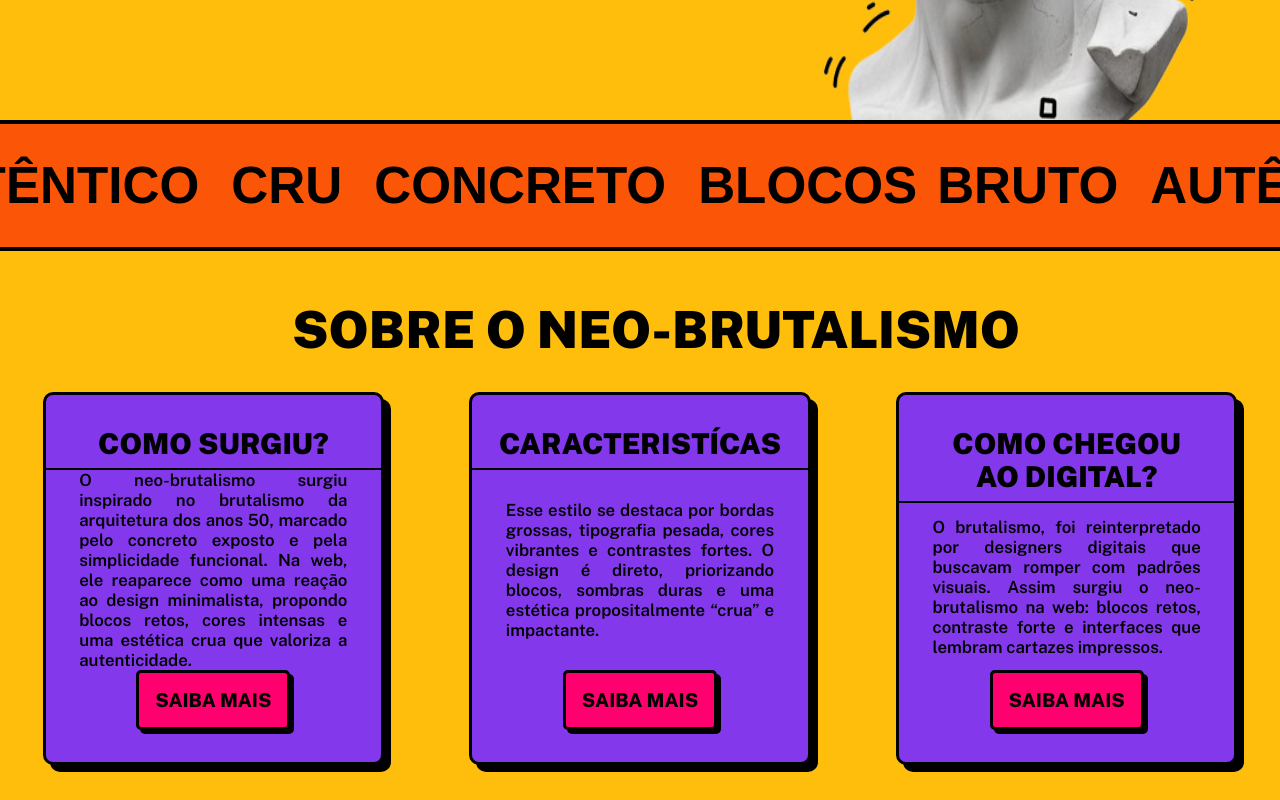
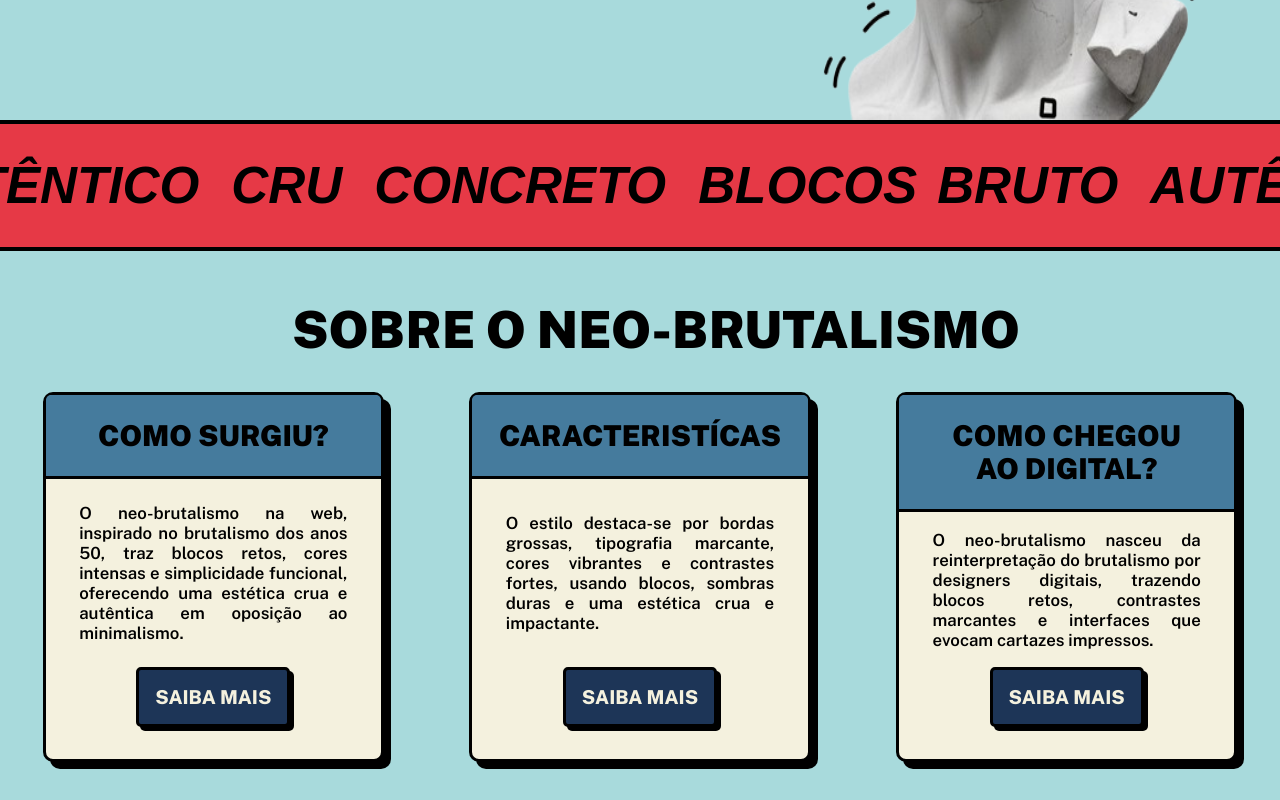
Before and after one commit to JacksonWeudes/hard-edge, a plain HTML site: page index.html in a window 1280 px wide. Shown: the part 760-1560 px from the top of the page. Drawn offline with nearby package versions, Linux system fonts and the light colour scheme; a web font is replaced by a local one.

Commit message:
cores finalizadas

```diff
--- a/index.html
+++ b/index.html
@@ -115,7 +115,7 @@
                     <article>
                         <h3>COMO SURGIU?</h3>
                         <p>
-                            O neo-brutalismo surgiu inspirado no brutalismo da arquitetura dos anos 50, marcado pelo concreto exposto e pela simplicidade funcional. Na web, ele reaparece como uma reação ao design minimalista, propondo blocos retos, cores intensas e uma estética crua que valoriza a autenticidade.
+                            O neo-brutalismo na web, inspirado no brutalismo dos anos 50, traz blocos retos, cores intensas e simplicidade funcional, oferecendo uma estética crua e autêntica em oposição ao minimalismo.
                         </p>
                         <button class="more-btn" data-target="rise">SAIBA MAIS</button>
                     </article>
@@ -125,7 +125,7 @@
                     <article>
                         <h3>CARACTERISTÍCAS</h3>
                         <p>
-                            Esse estilo se destaca por bordas grossas, tipografia pesada, cores vibrantes e contrastes fortes. O design é direto, priorizando blocos, sombras duras e uma estética propositalmente “crua” e impactante.
+                            O estilo destaca-se por bordas grossas, tipografia marcante, cores vibrantes e contrastes fortes, usando blocos, sombras duras e uma estética crua e impactante.
                         </p>
                         <button class="more-btn" data-target="traits">SAIBA MAIS</button>
                     </article>
@@ -135,7 +135,7 @@
                     <article>
                         <h3>COMO CHEGOU <br> AO DIGITAL?</h3>
                         <p>
-                            O brutalismo, foi reinterpretado por designers digitais que buscavam romper com padrões visuais. Assim surgiu o neo-brutalismo na web: blocos retos, contraste forte e interfaces que lembram cartazes impressos.
+                            O neo-brutalismo nasceu da reinterpretação do brutalismo por designers digitais, trazendo blocos retos, contrastes marcantes e interfaces que evocam cartazes impressos.
                         </p>
                         <button class="more-btn" data-target="digital">SAIBA MAIS</button>
                     </article>
--- a/styles/base.css
+++ b/styles/base.css
@@ -10,12 +10,14 @@
     --ticker-font: "Anton", arial, sans-serif;
 
     --color-1: #000;
-    --main-color: #ffbe0b;
-    --cards-color: #8338ec;
-    --btns-color: #ff006e;
-    --ticker-color: #fb5607;
+    --main-color: #a8dadc;
+    --head-color: #457b9d;
+    --btns-color: #1d3557;
+    --ticker-color: #e63946;
+    --side-color: #00f5d4;
     --tagline-color: #f4f1de;
 }
+
 
 *{
     font-family: var(--text-font);
@@ -35,6 +37,7 @@ button{
     cursor: pointer;
     background-color: var(--btns-color);
     font-weight: 800;
+    color: var(--tagline-color);
 }
 
 p{
@@ -43,7 +46,7 @@ p{
 
 a{
     text-decoration: none;
-    color: var(--color-1);
+    color: var(--tagline-color);
 }
 
 ul{
--- a/styles/index.css
+++ b/styles/index.css
@@ -17,7 +17,7 @@ body.active{
     padding: .5rem 1.5rem;
 
     border-block: 3px solid var(--color-1);
-    background-color: var(--cards-color);
+    background-color: var(--head-color);
 }
 
 .logo{
@@ -74,7 +74,7 @@ body.active{
 
     z-index: 9999;
     border: 1px solid var(--color-1);
-    background-color: var(--main-color);
+    background-color: var(--side-color);
 
     transition: right .4s ease-in-out;
 }
@@ -108,7 +108,7 @@ body.active{
     border-radius: 5px;
     border: 3px solid var(--color-1);
     box-shadow: 4px 4px var(--color-1);
-    background-color: var(--cards-color);
+    background-color: var(--tagline-color);
 
     transform: translateX(5rem);
     transition: all .4s ease-in-out;
@@ -117,6 +117,7 @@ body.active{
     font-size: 2rem;
     font-weight: 900;
     text-transform: uppercase;
+    color: var(--color-1);
 }
 .side-menu li:hover{
     transform: scale(1.1);
@@ -192,7 +193,7 @@ body.active{
 
     padding-block: 1rem;
     z-index: 9999;
-    background-color: var(--main-color);
+    background-color: var(--side-color);
 
     transition: left .4s ease-in-out;
 }
@@ -209,7 +210,7 @@ body.active{
     border-radius: 10px;
     border: 3px solid var(--color-1);
     box-shadow: 4px 4px var(--color-1);
-    background-color: var(--cards-color);
+    background-color: var(--tagline-color);
 }
 .more button{
     padding: .8rem 2rem;
@@ -237,7 +238,7 @@ body.active{
 
     user-select: none;
     overflow: hidden;
-    border-block: 4px solid;
+    border-block: 4px solid var(--color-1);
     background-color: var(--ticker-color);
 }
 .ticker ul{
@@ -250,6 +251,7 @@ body.active{
     animation: scroll 20s linear infinite;
 }
 .ticker li{
+    font-style: italic;
     font-family: var(--title-font);
     font-size: clamp(2rem, 4vw, 5rem);
     font-weight: 900;
@@ -279,7 +281,7 @@ body.active{
     border-radius: 10px;
     border: 3px solid var(--color-1);
     box-shadow: 7px 7px var(--color-1);
-    background-color: var(--cards-color);
+    background-color: var(--tagline-color);
 }
 .about-card article{
     display: flex;
@@ -288,17 +290,19 @@ body.active{
     align-items: center;
     height: 100%;
 
-    padding-block: 2rem;
+    padding-bottom: 2rem;
 }
 .about-card h3{
     width: 100%;
 
-    padding-bottom: .5rem;
+    padding-block: 1.5rem;
 
     text-align: center;
     font-size: clamp(1.8rem, 2vw, 3.5rem);
 
-    border-bottom: 2px solid var(--color-1);
+    border-radius: 5px 5px 0 0;
+    border-bottom: 3px solid var(--color-1);
+    background-color: var(--head-color);
 }
 .about-card p{
     width: 80%;
@@ -362,7 +366,7 @@ body.active{
     border-radius: 10px;
     border: 3px solid var(--color-1);
     box-shadow: 7px 7px var(--color-1);
-    background-color: var(--cards-color);
+    background-color: var(--tagline-color);
 
     transition: all .2s ease-in-out;
 }
@@ -410,7 +414,7 @@ body.active{
     border-radius: 10px;
     border: 3px solid var(--color-1);
     box-shadow: 7px 7px var(--color-1);
-    background-color: var(--cards-color);
+    background-color: var(--main-color);
 
     transition: all .2s ease-in-out;
 }
@@ -482,7 +486,7 @@ body.active{
     padding: 1rem;
 
     border-top: 4px solid;
-    background-color: var(--cards-color);
+    background-color: var(--tagline-color);
 }
 .footer a{
     position: relative;
```
